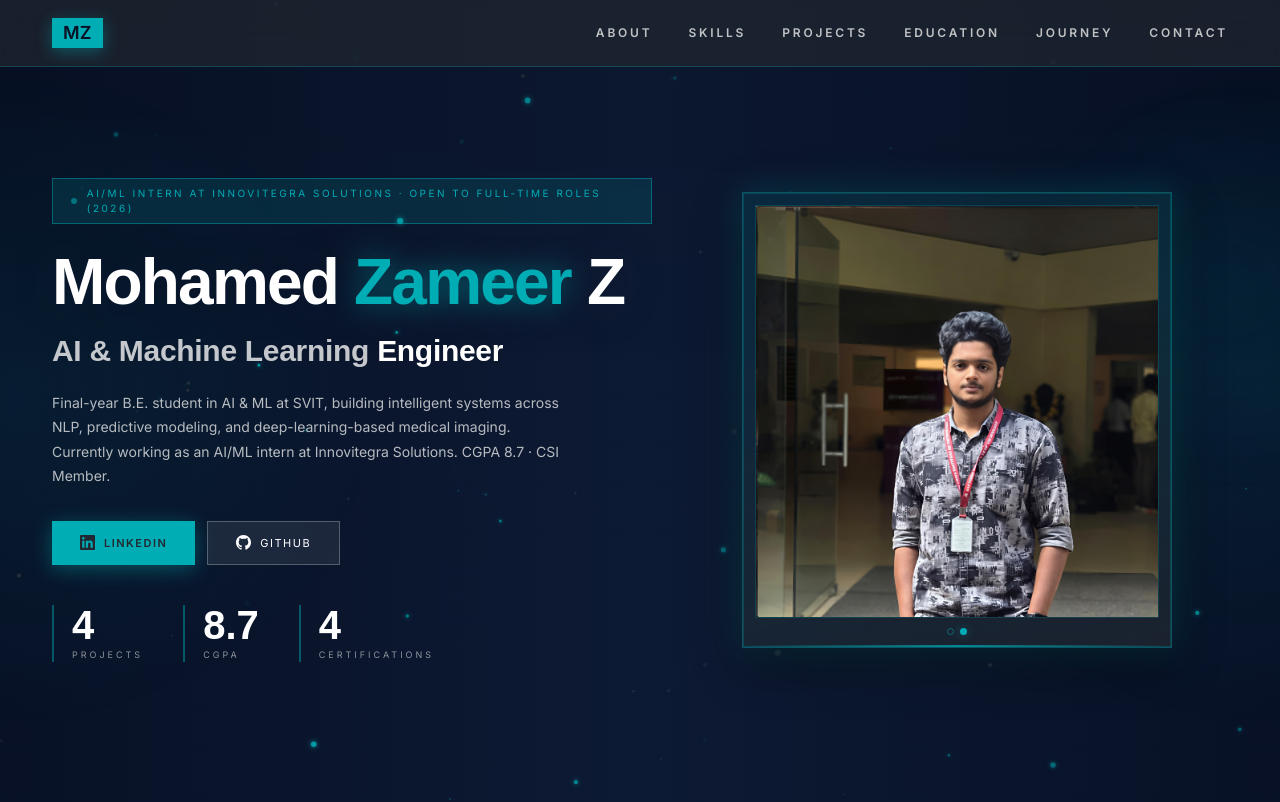
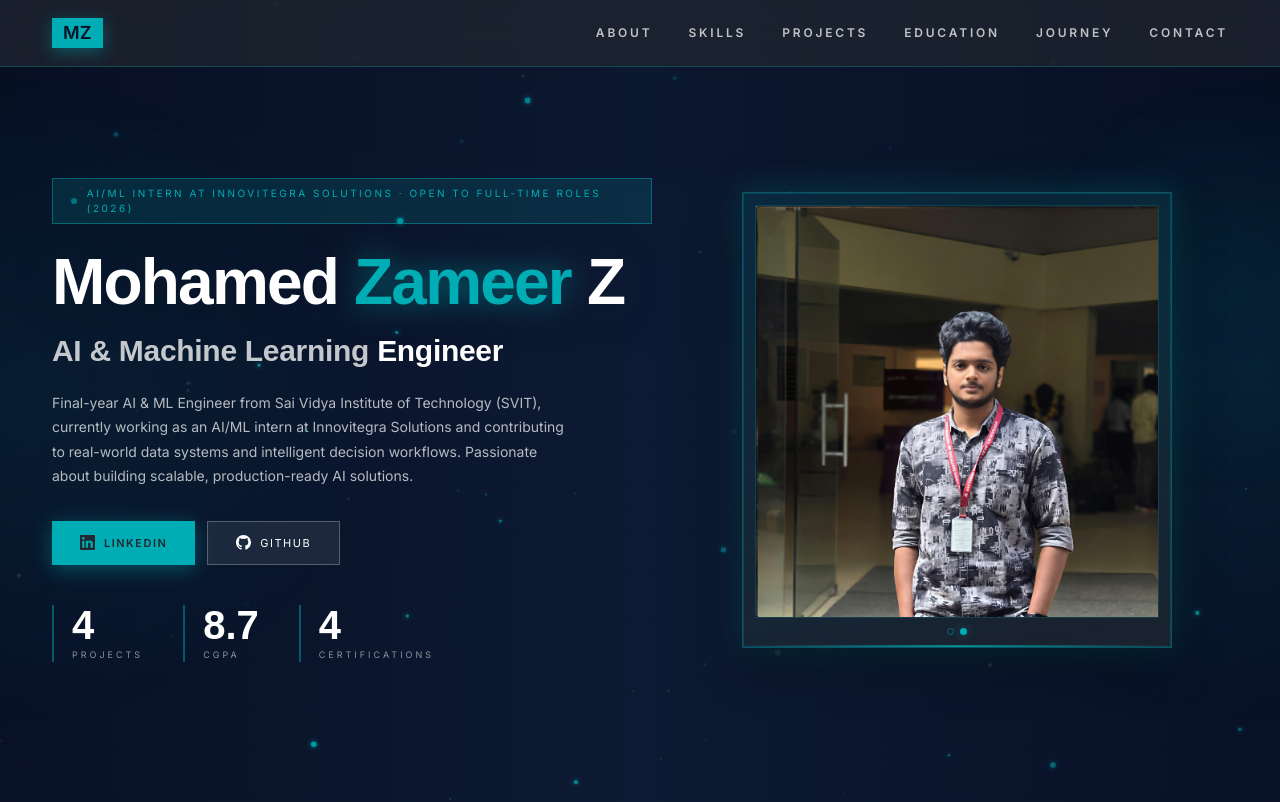
Before and after one commit to Zameer-7/Zameer-portfolio, a Next.js app: page / in a window 1280 px wide. Shown: the top 802 px of the page. Built offline with nearby package versions, Linux system fonts and the light colour scheme; a web font is replaced by a local one.

Commit message:
Update hero intro copy with professional profile summary

```diff
--- a/app/page.tsx
+++ b/app/page.tsx
@@ -403,6 +403,8 @@ export default function Portfolio() {
       letter-spacing: .2px;
       line-height: 1;
       box-shadow: 0 4px 16px rgba(0,173,181,.4);
+      text-decoration: none;
+      border: none;
     }
     .nl { display: flex; gap: 36px; }
     .nl a { color: rgba(238,238,238,.78); font-size: 12px; text-decoration: none; letter-spacing: 2.8px; text-transform: uppercase; transition: color .2s; font-weight: 600; }
@@ -963,7 +965,9 @@ export default function Portfolio() {
         <div ref={ballRef} className={`ball${hov ? " h" : ""}`} />
 
         <nav>
-          <div className="logo">MZ</div>
+          <a href="#about" className="logo" aria-label="Go to top" {...H}>
+            MZ
+          </a>
           <div className="nl">
             {["About", "Skills", "Projects", "Education", "Journey", "Contact"].map((l) => (
               <a key={l} href={`#${l.toLowerCase()}`} {...H}>
@@ -985,11 +989,11 @@ export default function Portfolio() {
               <div className="hrole">
                 AI & Machine Learning <em>Engineer</em>
               </div>
-              <p className="hdesc">
-                Final-year B.E. student in AI & ML at SVIT, building intelligent systems across NLP, predictive
-                modeling, and deep-learning-based medical imaging. Currently working as an AI/ML intern at
-                Innovitegra Solutions. CGPA 8.7 · CSI Member.
-              </p>
+            <p className="hdesc">
+                Final-year AI & ML Engineer from Sai Vidya Institute of Technology (SVIT), currently working as an
+                AI/ML intern at Innovitegra Solutions and contributing to real-world data systems and intelligent
+                decision workflows. Passionate about building scalable, production-ready AI solutions.
+            </p>
               <div className="hcta">
                 <a
                   href="https://www.linkedin.com/in/mohamed-zameer-z"
```
